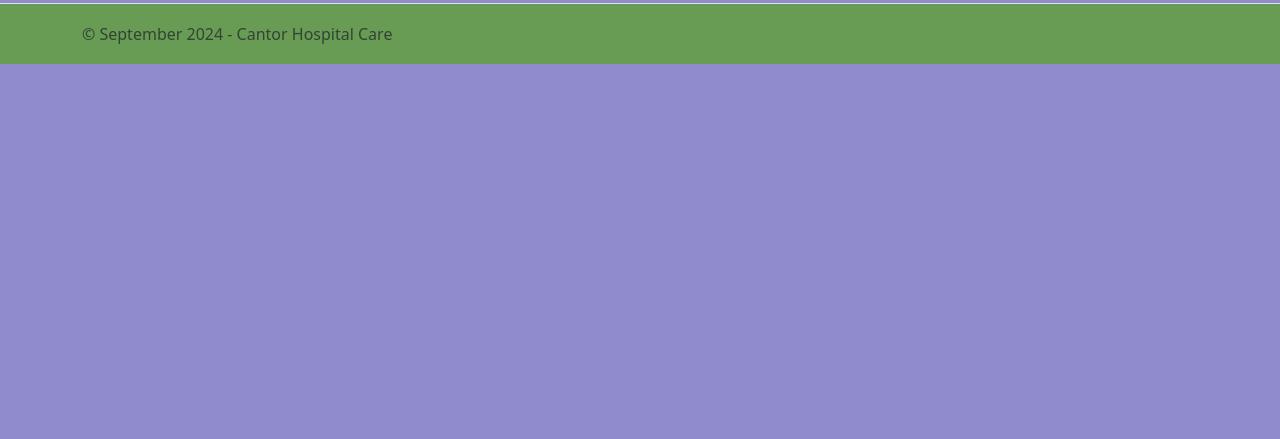
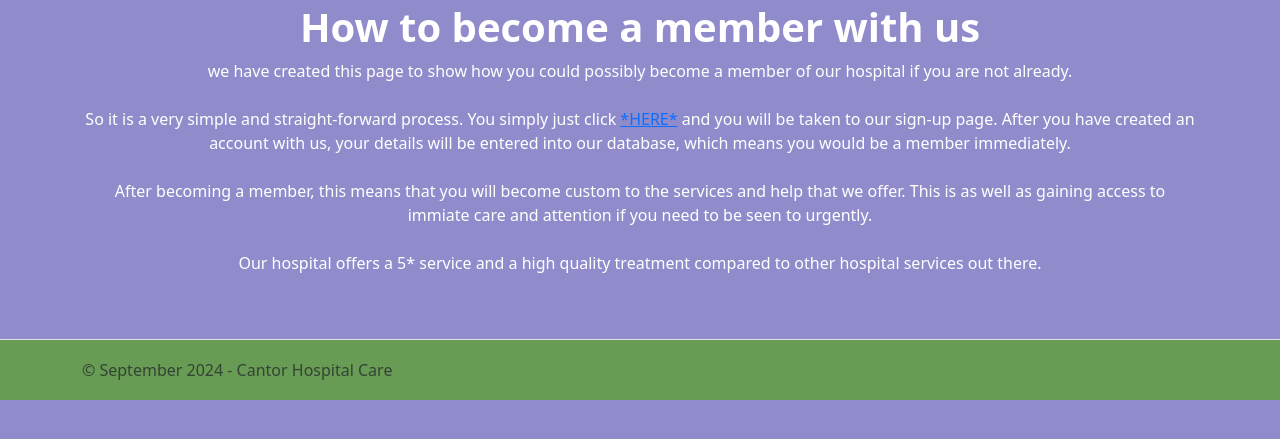
Before and after one commit to Dec-246/HospitalManagementSystem, a PHP site: page /howToBecomeMember.php in a window 1280 px wide. Shown: the part 190-629 px from the top of the page. Run offline with PHP 8.4, Linux system fonts and the light colour scheme.

Commit message:
Member page nearly complete

```diff
--- a/css/global.css
+++ b/css/global.css
@@ -222,6 +222,19 @@ section{
   border-radius: 35px;
 }
 
+/* How to become a member page
+-------------------------------------------------- */
+
+.memberTitle{
+  color: white;
+  margin: auto;
+  text-align: center;
+}
+.memberIntro{
+  color: white;
+  margin: auto;
+  text-align: center;
+}
 
 
 /* Admin
--- a/howToBecomeMember.php
+++ b/howToBecomeMember.php
@@ -4,7 +4,7 @@
 <head>
     <meta charset="UTF-8">
     <meta name="viewport" content="width=device-width, initial-scale=1.0">
-    <title>Document</title>
+    <title>How to become a member</title>
     <link rel="stylesheet" href="css/global.css" type="text/css" />
 
     <link rel="stylesheet" href="css/mobile.css" type="text/css" media="only screen and (max-width : 607px)" />
@@ -51,6 +51,27 @@
                 }
             </script>
 
+            <div class="memberTitle">
+                <h1><b>How to become a member with us</b></h1>
+            </div>
+
+
+            <div class="memberIntro">
+                <p>
+                    we have created this page to show how you could possibly become a member of our
+                    hospital if you are not already. <br><br>
+
+                    So it is a very simple and straight-forward process. You simply just click <a href="patientSignup.php"> *HERE*</a>
+                    and you will be taken to our sign-up page. After you have created an account with us,
+                    your details will be entered into our database, which means you would be a member immediately. <br><br>
+
+                    After becoming a member, this means that you will become custom to the services and help that we offer.
+                    This is as well as gaining access to immiate care and attention if you need to be seen to urgently. <br><br>
+
+                    Our hospital offers a 5* service and a high quality treatment compared to other hospital services out there.
+
+                </p>
+            </div><br><br>
 
         </main>
     </div>
--- a/patientSignup.php
+++ b/patientSignup.php
@@ -76,6 +76,8 @@ include("php/includes/navbar.php");
             ?>
         </div>
 
+        <main>
+
             <form action="" method="post">
                 <div class="patientSignupForm">
                     <label for="username">Username:</label> <br>
@@ -132,6 +134,7 @@ include("php/includes/navbar.php");
                 </div>
 
             </form>
+        </main>
 
         <div class="footer">
         <?php
```
Lines whose indentation alone changed are shown as unchanged.
